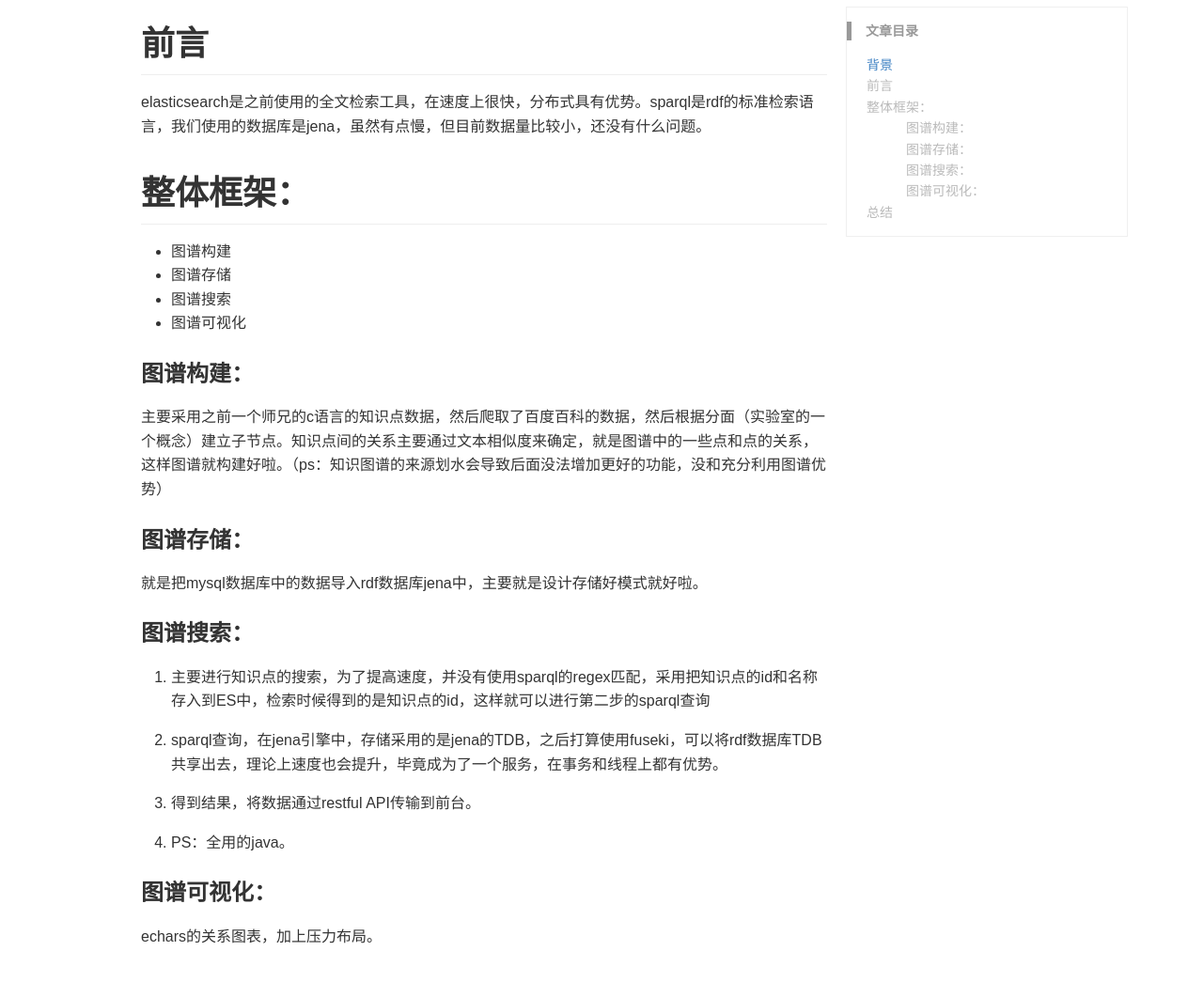
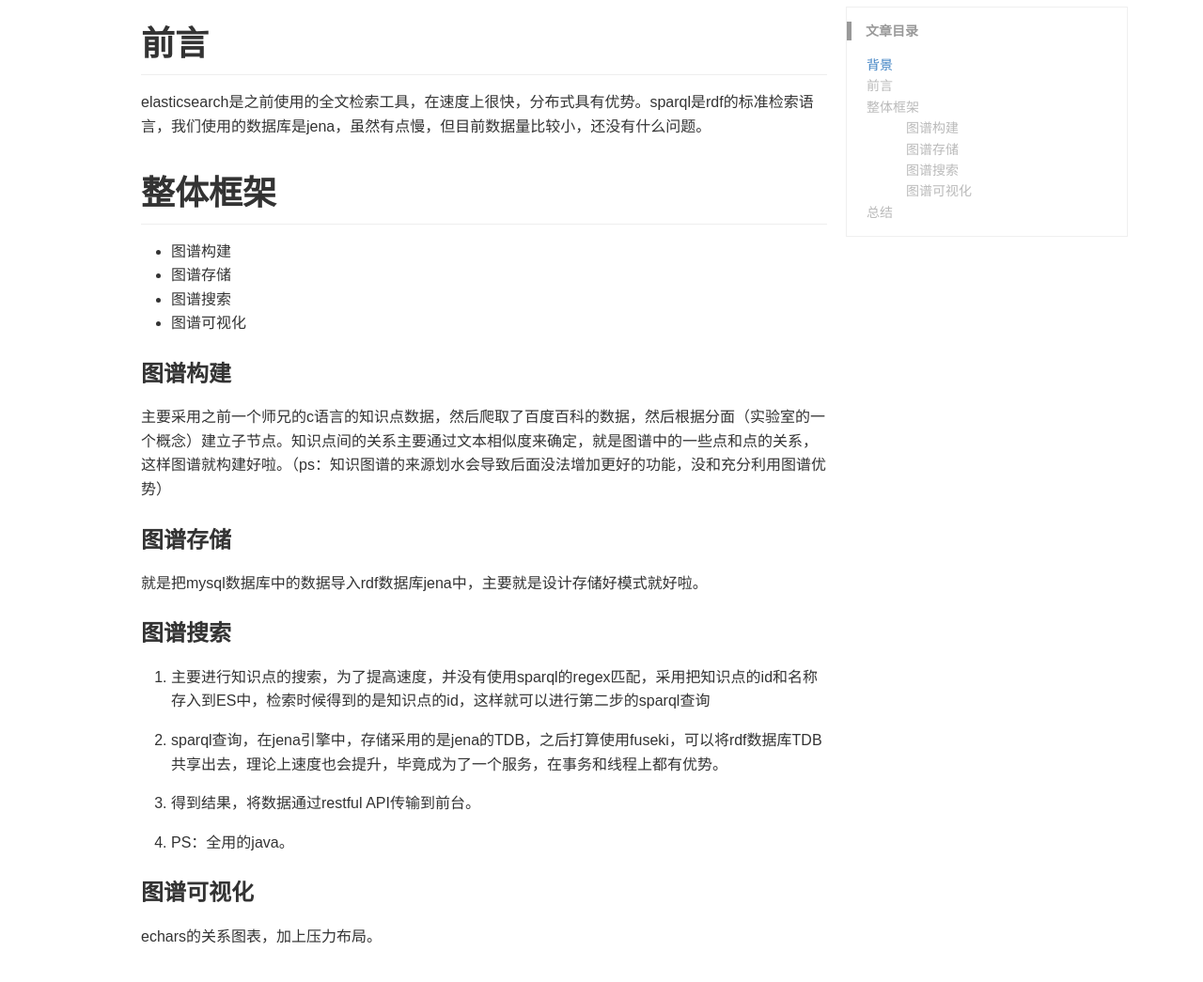
Before and after one commit to xjtushilei/xjtushilei.github.io, a Jekyll site: the page built from _posts/2016-10-09-sparql和elasticsearch构建知识图谱搜索引擎.md, in a window 1280 px wide. Shown: the part 353-1398 px from the top of the page at 94% size. Built offline with Jekyll 4.4.1, drawn with Linux system fonts in a browser that asks for light colours; comment, search, counter and statistics services are not loaded.

Commit message:
修改分号

```diff
--- a/_posts/2016-10-09-sparql和elasticsearch构建知识图谱搜索引擎.md
+++ b/_posts/2016-10-09-sparql和elasticsearch构建知识图谱搜索引擎.md
@@ -12,19 +12,19 @@ keywords: sparql, ElasticSearch, 知识图谱, mooc, jena
 # 前言
 elasticsearch是之前使用的全文检索工具，在速度上很快，分布式具有优势。sparql是rdf的标准检索语言，我们使用的数据库是jena，虽然有点慢，但目前数据量比较小，还没有什么问题。
 
-# 整体框架：
+# 整体框架
 - 图谱构建
 - 图谱存储
 - 图谱搜索
 - 图谱可视化
 
-### 图谱构建：
+### 图谱构建
 主要采用之前一个师兄的c语言的知识点数据，然后爬取了百度百科的数据，然后根据分面（实验室的一个概念）建立子节点。知识点间的关系主要通过文本相似度来确定，就是图谱中的一些点和点的关系，这样图谱就构建好啦。（ps：知识图谱的来源划水会导致后面没法增加更好的功能，没和充分利用图谱优势）
 
-### 图谱存储：
+### 图谱存储
 就是把mysql数据库中的数据导入rdf数据库jena中，主要就是设计存储好模式就好啦。
 
-### 图谱搜索：
+### 图谱搜索
 1. 主要进行知识点的搜索，为了提高速度，并没有使用sparql的regex匹配，采用把知识点的id和名称存入到ES中，检索时候得到的是知识点的id，这样就可以进行第二步的sparql查询
 
 2. sparql查询，在jena引擎中，存储采用的是jena的TDB，之后打算使用fuseki，可以将rdf数据库TDB共享出去，理论上速度也会提升，毕竟成为了一个服务，在事务和线程上都有优势。
@@ -34,7 +34,7 @@ elasticsearch是之前使用的全文检索工具，在速度上很快，分布
 4. PS：全用的java。
 
 
-### 图谱可视化：
+### 图谱可视化
 echars的关系图表，加上压力布局。
 
 # 总结
```
